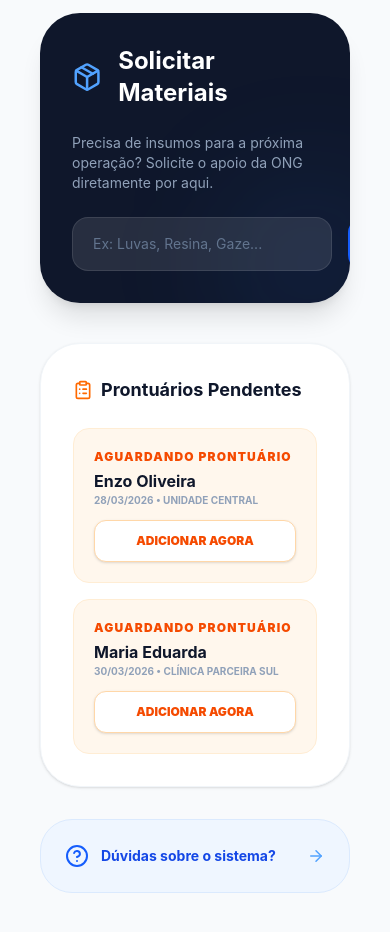
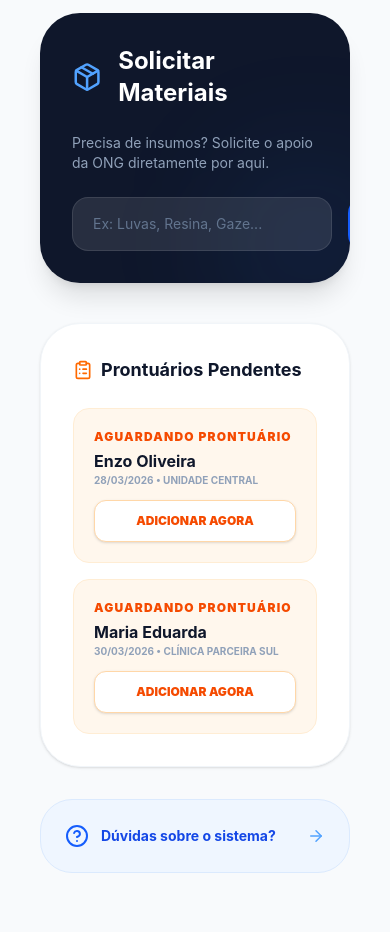
Before and after one commit to PedroBegali/BridgeCare_Sprint_3, a React (Vite) app: page /dashboard-dentista in a window 390 px wide. Shown: the part 1040-1972 px from the top of the page. Built offline with nearby package versions, Linux system fonts and the light colour scheme.

Commit message:
Feat: Alteração Dashboard Dentista

```diff
--- a/src/pages/DashboardDentista.tsx
+++ b/src/pages/DashboardDentista.tsx
@@ -9,69 +9,82 @@ import {
   ArrowRight,
 } from "lucide-react";
 
+// --- SUB-COMPONENTES (Para facilitar commits da equipe) ---
+
+// Alan: Pode trabalhar na estilização e estados de hover deste card
+const CardAgenda = ({ paciente, data, hora, local }: any) => (
+<div className="flex flex-col md:flex-row justify-between items-start md:items-center p-5 rounded-2xl border border-slate-50 hover:bg-slate-50 transition-colors group">
+<div className="flex items-center gap-4">
+<div className="w-12 h-12 bg-blue-100 rounded-xl flex items-center justify-center text-blue-600">
+<User size={24} />
+</div>
+<div>
+<h4 className="font-bold text-slate-900">{paciente}</h4>
+<p className="text-xs text-slate-400 font-medium uppercase tracking-tighter">
+          {local}
+</p>
+</div>
+</div>
+<div className="mt-4 md:mt-0 text-right">
+<p className="text-sm font-black text-blue-600">{data}</p>
+<p className="text-xs text-slate-400 font-bold">{hora}</p>
+</div>
+</div>
+);
+
+// Lucas: Pode trabalhar na lógica de exibição e cores dos alertas de prontuário
+const ItemPendencia = ({ paciente, data, local }: any) => (
+<div className="p-5 rounded-2xl bg-orange-50 border border-orange-100 space-y-3">
+<div>
+<p className="text-xs font-black text-orange-600 uppercase tracking-widest mb-1">
+        Aguardando Prontuário
+</p>
+<h4 className="font-bold text-slate-900">{paciente}</h4>
+<p className="text-[10px] text-slate-400 font-bold uppercase">
+        {data} • {local}
+</p>
+</div>
+<button className="w-full bg-white text-orange-600 text-xs font-black py-3 rounded-xl border border-orange-200 hover:bg-orange-600 hover:text-white transition-all shadow-sm">
+      ADICIONAR AGORA
+</button>
+</div>
+);
+
+// --- COMPONENTE PRINCIPAL ---
+
 const DashboardDentista = () => {
   const [estaAtivo, setEstaAtivo] = useState(true);
   const [filtroTempo, setFiltroTempo] = useState("semana");
   const [buscaBeneficiario, setBuscaBeneficiario] = useState("");
 
   const consultasPendentes = [
-    {
-      id: 1,
-      paciente: "Enzo Oliveira",
-      data: "28/03/2026",
-      local: "Unidade Central",
-    },
-    {
-      id: 2,
-      paciente: "Maria Eduarda",
-      data: "30/03/2026",
-      local: "Clínica Parceira Sul",
-    },
+    { id: 1, paciente: "Enzo Oliveira", data: "28/03/2026", local: "Unidade Central" },
+    { id: 2, paciente: "Maria Eduarda", data: "30/03/2026", local: "Clínica Parceira Sul" },
   ];
 
   const agenda = [
-    {
-      id: 101,
-      paciente: "João Silva",
-      data: "02/04/2026",
-      hora: "09:00",
-      local: "Unidade Central",
-    },
-    {
-      id: 102,
-      paciente: "Ana Clara",
-      data: "03/04/2026",
-      hora: "14:30",
-      local: "Clínica Parceira Norte",
-    },
+    { id: 101, paciente: "João Silva", data: "02/04/2026", hora: "09:00", local: "Unidade Central" },
+    { id: 102, paciente: "Ana Clara", data: "03/04/2026", hora: "14:30", local: "Clínica Parceira Norte" },
   ];
 
   return (
 <main className="min-h-screen bg-slate-50 py-12 px-6">
 <div className="container mx-auto max-w-7xl space-y-10">
+        {/* Header Status */}
 <section className="flex flex-col md:flex-row justify-between items-center bg-white p-8 rounded-[2.5rem] shadow-sm border border-slate-100 gap-6">
 <div className="space-y-1">
-            <h1 className="text-3xl font-black text-slate-900 leading-none">
-              Olá, Dr. Augusto Lopes!
-            </h1>
-            <p className="text-slate-500 font-medium italic">
-              Bem-vindo ao seu painel de controle BridgeCare.
-            </p>
+<h1 className="text-3xl font-black text-slate-900 leading-none">Olá, Dr. Augusto Lopes!</h1>
+<p className="text-slate-500 font-medium italic">Bem-vindo ao seu painel de controle BridgeCare.</p>
 </div>
-
 <div className="flex items-center gap-4 bg-slate-50 p-4 rounded-2xl border border-slate-100">
-            <span
-              className={`text-xs font-black uppercase tracking-widest ${estaAtivo ? "text-green-600" : "text-red-500"}`}
-            >
+<span className={`text-xs font-black uppercase tracking-widest ${estaAtivo ? "text-green-600" : "text-red-500"}`}>
               Status: {estaAtivo ? "Disponível" : "Indisponível"}
 </span>
 <button
               onClick={() => setEstaAtivo(!estaAtivo)}
               className={`w-14 h-8 flex items-center rounded-full p-1 transition-all duration-300 ${estaAtivo ? "bg-green-500" : "bg-slate-300"}`}
 >
-              <div
-                className={`bg-white w-6 h-6 rounded-full shadow-md transform transition-transform ${estaAtivo ? "translate-x-6" : "translate-x-0"}`}
-              ></div>
+<div className={`bg-white w-6 h-6 rounded-full shadow-md transform transition-transform ${estaAtivo ? "translate-x-6" : "translate-x-0"}`}></div>
 </button>
 </div>
 </section>
@@ -83,28 +96,21 @@ const DashboardDentista = () => {
 <h2 className="text-xl font-bold text-slate-900 flex items-center gap-2">
 <Calendar size={20} className="text-blue-600" /> Sua Agenda
 </h2>
-
 <div className="flex gap-2 bg-slate-50 p-1.5 rounded-xl border border-slate-100 w-full md:w-auto">
+                  {["semana", "mes"].map((periodo) => (
 <button
-                    onClick={() => setFiltroTempo("semana")}
-                    className={`px-4 py-2 rounded-lg text-xs font-bold transition-all ${filtroTempo === "semana" ? "bg-white shadow-sm text-blue-600" : "text-slate-400"}`}
+                      key={periodo}
+                      onClick={() => setFiltroTempo(periodo)}
+                      className={`px-4 py-2 rounded-lg text-xs font-bold transition-all ${filtroTempo === periodo ? "bg-white shadow-sm text-blue-600" : "text-slate-400"}`}
 >
-                    Semana
+                      {periodo === "semana" ? "Semana" : "Mês"}
 </button>
-                  <button
-                    onClick={() => setFiltroTempo("mes")}
-                    className={`px-4 py-2 rounded-lg text-xs font-bold transition-all ${filtroTempo === "mes" ? "bg-white shadow-sm text-blue-600" : "text-slate-400"}`}
-                  >
-                    Mês
-                  </button>
+                  ))}
 </div>
 </div>
 
               <div className="relative">
-                <Search
-                  className="absolute left-4 top-1/2 -translate-y-1/2 text-slate-400"
-                  size={18}
-                />
+<Search className="absolute left-4 top-1/2 -translate-y-1/2 text-slate-400" size={18} />
 <input
                   type="text"
                   placeholder="Buscar beneficiário ou local..."
@@ -116,50 +122,20 @@ const DashboardDentista = () => {
 
               <div className="space-y-4">
                 {agenda.map((item) => (
-                  <div
-                    key={item.id}
-                    className="flex flex-col md:flex-row justify-between items-start md:items-center p-5 rounded-2xl border border-slate-50 hover:bg-slate-50 transition-colors group"
-                  >
-                    <div className="flex items-center gap-4">
-                      <div className="w-12 h-12 bg-blue-100 rounded-xl flex items-center justify-center text-blue-600">
-                        <User size={24} />
-                      </div>
-                      <div>
-                        <h4 className="font-bold text-slate-900">
-                          {item.paciente}
-                        </h4>
-                        <p className="text-xs text-slate-400 font-medium uppercase tracking-tighter">
-                          {item.local}
-                        </p>
-                      </div>
-                    </div>
-                    <div className="mt-4 md:mt-0 text-right">
-                      <p className="text-sm font-black text-blue-600">
-                        {item.data}
-                      </p>
-                      <p className="text-xs text-slate-400 font-bold">
-                        {item.hora}
-                      </p>
-                    </div>
-                  </div>
+<CardAgenda key={item.id} {...item} />
                 ))}
 </div>
 </div>
 
+            {/* Solicitação de Materiais */}
 <div className="bg-slate-900 p-8 rounded-[2.5rem] shadow-xl text-white relative overflow-hidden group">
 <div className="relative z-10 space-y-6">
 <div className="flex items-center gap-4">
 <Package size={32} className="text-blue-400" />
 <h2 className="text-2xl font-bold">Solicitar Materiais</h2>
 </div>
-                <p className="text-slate-400 text-sm max-w-md">
-                  Precisa de insumos para a próxima operação? Solicite o apoio
-                  da ONG diretamente por aqui.
-                </p>
-                <form
-                  className="flex gap-4"
-                  onSubmit={(e) => e.preventDefault()}
-                >
+<p className="text-slate-400 text-sm max-w-md">Precisa de insumos? Solicite o apoio da ONG diretamente por aqui.</p>
+<form className="flex gap-4" onSubmit={(e) => e.preventDefault()}>
 <input
                     type="text"
                     placeholder="Ex: Luvas, Resina, Gaze..."
@@ -174,55 +150,28 @@ const DashboardDentista = () => {
 </div>
 </div>
 
+          {/* Sidebar de Pendências */}
 <div className="space-y-8">
 <div className="bg-white p-8 rounded-[2.5rem] shadow-sm border border-slate-100">
 <h3 className="text-lg font-bold text-slate-900 mb-6 flex items-center gap-2">
-                <ClipboardList size={20} className="text-orange-500" />{" "}
-                Prontuários Pendentes
+<ClipboardList size={20} className="text-orange-500" /> Prontuários Pendentes
 </h3>
-
 <div className="space-y-4">
                 {consultasPendentes.map((pendencia) => (
-                  <div
-                    key={pendencia.id}
-                    className="p-5 rounded-2xl bg-orange-50 border border-orange-100 space-y-3"
-                  >
-                    <div>
-                      <p className="text-xs font-black text-orange-600 uppercase tracking-widest mb-1">
-                        Aguardando Prontuário
-                      </p>
-                      <h4 className="font-bold text-slate-900">
-                        {pendencia.paciente}
-                      </h4>
-                      <p className="text-[10px] text-slate-400 font-bold uppercase">
-                        {pendencia.data} • {pendencia.local}
-                      </p>
+<ItemPendencia key={pendencia.id} {...pendencia} />
+                ))}
+                {consultasPendentes.length === 0 && (
+<p className="text-center text-slate-400 text-sm italic py-4">Tudo em dia! ✨</p>
+                )}
 </div>
-                    <button className="w-full bg-white text-orange-600 text-xs font-black py-3 rounded-xl border border-orange-200 hover:bg-orange-600 hover:text-white transition-all shadow-sm">
-                      ADICIONAR AGORA
-                    </button>
-                  </div>
-                ))}
-              </div>
-
-              {consultasPendentes.length === 0 && (
-                <p className="text-center text-slate-400 text-sm italic py-4">
-                  Tudo em dia por aqui! ✨
-                </p>
-              )}
 </div>
 
             <div className="bg-blue-50 p-6 rounded-4xl border border-blue-100 flex items-center justify-between group cursor-pointer">
 <div className="flex items-center gap-3">
 <HelpCircle size={24} className="text-blue-600" />
-                <span className="text-sm font-bold text-blue-700">
-                  Dúvidas sobre o sistema?
-                </span>
+<span className="text-sm font-bold text-blue-700">Dúvidas sobre o sistema?</span>
 </div>
-              <ArrowRight
-                className="text-blue-400 group-hover:translate-x-2 transition-transform"
-                size={18}
-              />
+<ArrowRight className="text-blue-400 group-hover:translate-x-2 transition-transform" size={18} />
 </div>
 </div>
 </div>
```
Lines whose indentation alone changed are shown as unchanged.
